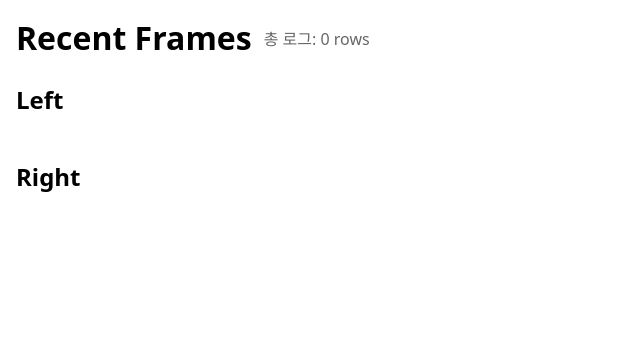
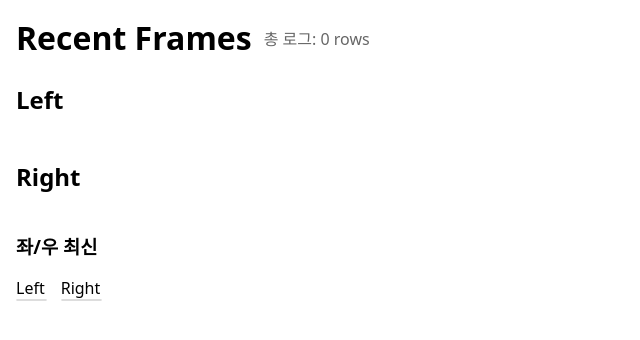
Before and after one commit to banginhun/yolo-flask-server, a Flask app: page /recent in a window 1280 px wide. Shown: the top 340 px of the page, without its empty margins (0-640 px from the left). Run offline with Flask 3, Linux system fonts and the light colour scheme.

Commit message:
Update recent.html

```diff
--- a/templates/recent.html
+++ b/templates/recent.html
@@ -46,3 +46,37 @@ img{width:100%;height:auto;border-radius:8px;display:block}.pill{display:inline-
 </div>
 {% endif %}
 </body></html>
+<div id="latest-wrap">
+  <h3>좌/우 최신</h3>
+  <div style="display:flex;gap:16px;flex-wrap:wrap">
+    <div>
+      <div>Left</div>
+      <img id="img-left" src="" style="max-width:420px;border:1px solid #ddd;border-radius:8px">
+      <div id="meta-left" style="font-size:12px;color:#555;margin-top:4px"></div>
+    </div>
+    <div>
+      <div>Right</div>
+      <img id="img-right" src="" style="max-width:420px;border:1px solid #ddd;border-radius:8px">
+      <div id="meta-right" style="font-size:12px;color:#555;margin-top:4px"></div>
+    </div>
+  </div>
+</div>
+<script>
+async function refreshLatest(){
+  try{
+    const r = await fetch('/latest-json');
+    const j = await r.json();
+    const L = j.latest.left, R = j.latest.right;
+    if(L){
+      document.getElementById('img-left').src = L.url + `?t=${Date.now()}`;
+      document.getElementById('meta-left').textContent = `cam:${L.cam_id} frame:${L.frame_idx} recv:${L.time}`;
+    }
+    if(R){
+      document.getElementById('img-right').src = R.url + `?t=${Date.now()}`;
+      document.getElementById('meta-right').textContent = `cam:${R.cam_id} frame:${R.frame_idx} recv:${R.time}`;
+    }
+  }catch(e){ console.log(e); }
+}
+setInterval(refreshLatest, 1000);
+refreshLatest();
+</script>
```
